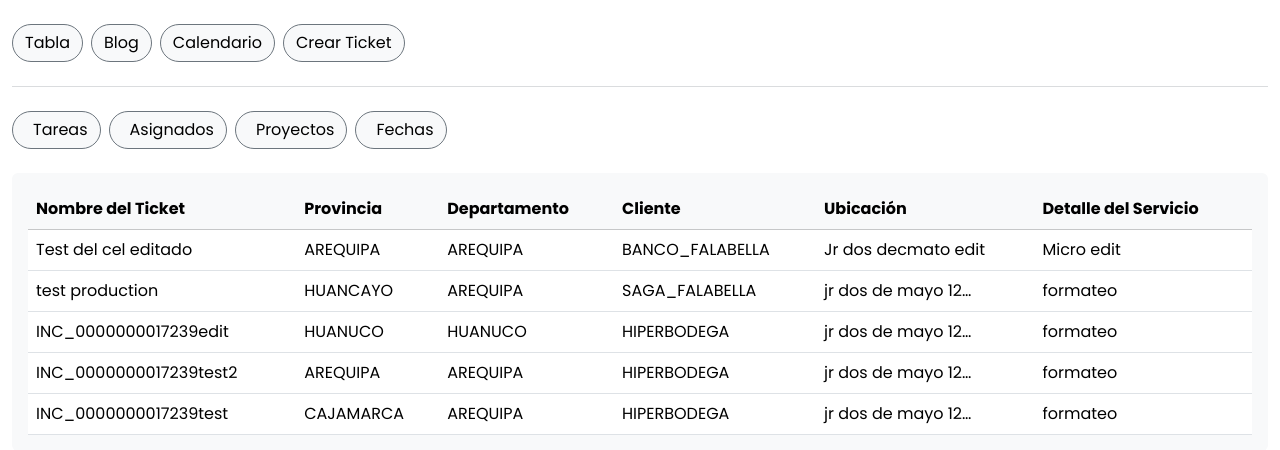
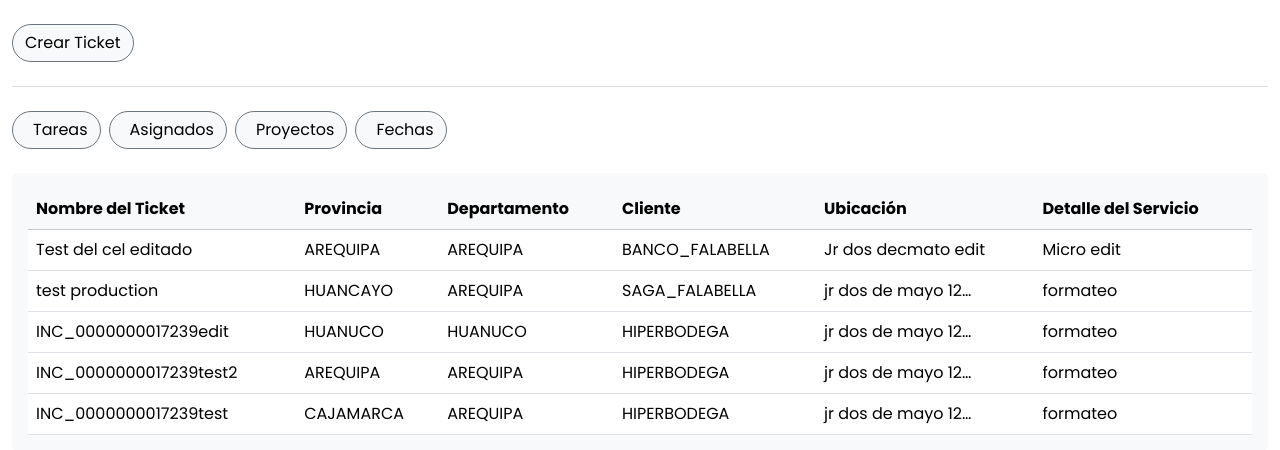
Before and after one commit to LavenderEdit/Ticket, a PHP site: template views/tickets/tickets.php in a window 1280 px wide. Shown: the top 450 px of the page. Run offline with PHP 8.4, Linux system fonts and the light colour scheme; the template is opened without the code that fills it, so the values that code supplies are empty.

Commit message:
fix(tickets.php): eliminar botones de navegación innecesarios y mantener solo el botón de crear ticket fix(config.php): actualizar la configuración de la base de datos con nuevos valores fix(Proyecto_TicketController.php): corregir formato de código en el método post

```diff
--- a/database/config.php
+++ b/database/config.php
@@ -1,8 +1,8 @@
 <?php
 
 return [
-    'db_host' => 'bd-g3.mysql.database.azure.com',
+    'db_host' => 'bd-lavender.mysql.database.azure.com',
     'db_name' => 'TicketingSystemDB',
     'db_user' => 'g3Admin',
-    'db_pass' => 'Json_Derulo_FonkAwesome22',
+    'db_pass' => 'contraseniaSegura_123',
 ];
--- a/views/tickets/tickets.php
+++ b/views/tickets/tickets.php
@@ -1,15 +1,6 @@
 <div class="container-fluid py-4">
     <!-- 1) Navegación principal: Tabla / Blog / Calendario -->
     <div class="d-flex flex-wrap gap-2 mb-3">
-        <button type="button" class="btn btn-light border border-secondary rounded-pill">
-            Tabla
-        </button>
-        <button type="button" class="btn btn-light border border-secondary rounded-pill">
-            Blog
-        </button>
-        <button type="button" class="btn btn-light border border-secondary rounded-pill">
-            Calendario
-        </button>
         <button type="button" class="btn btn-light border border-secondary rounded-pill"
             onclick="openCreateTicketModal();">
             Crear Ticket
```
Also changed, not shown: controllers/Proyecto_TicketController.php (line endings or trailing spaces).
